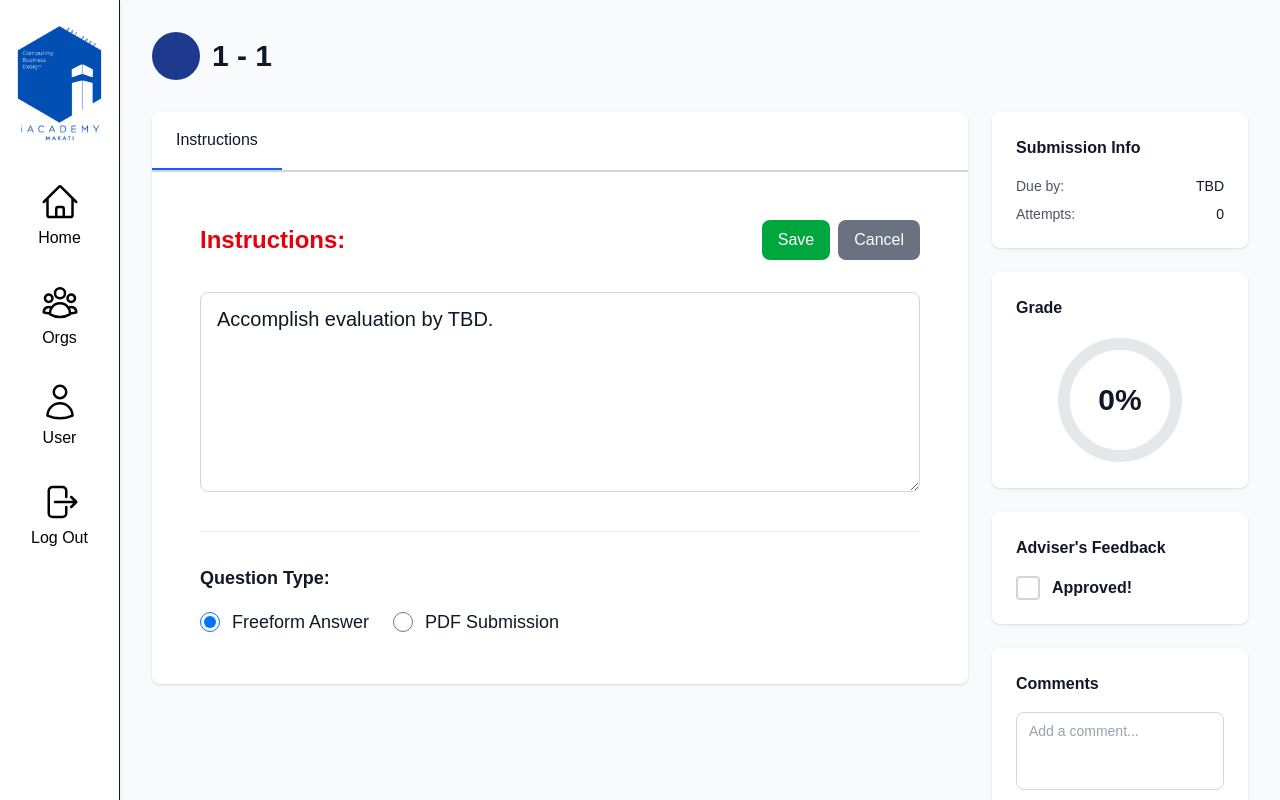
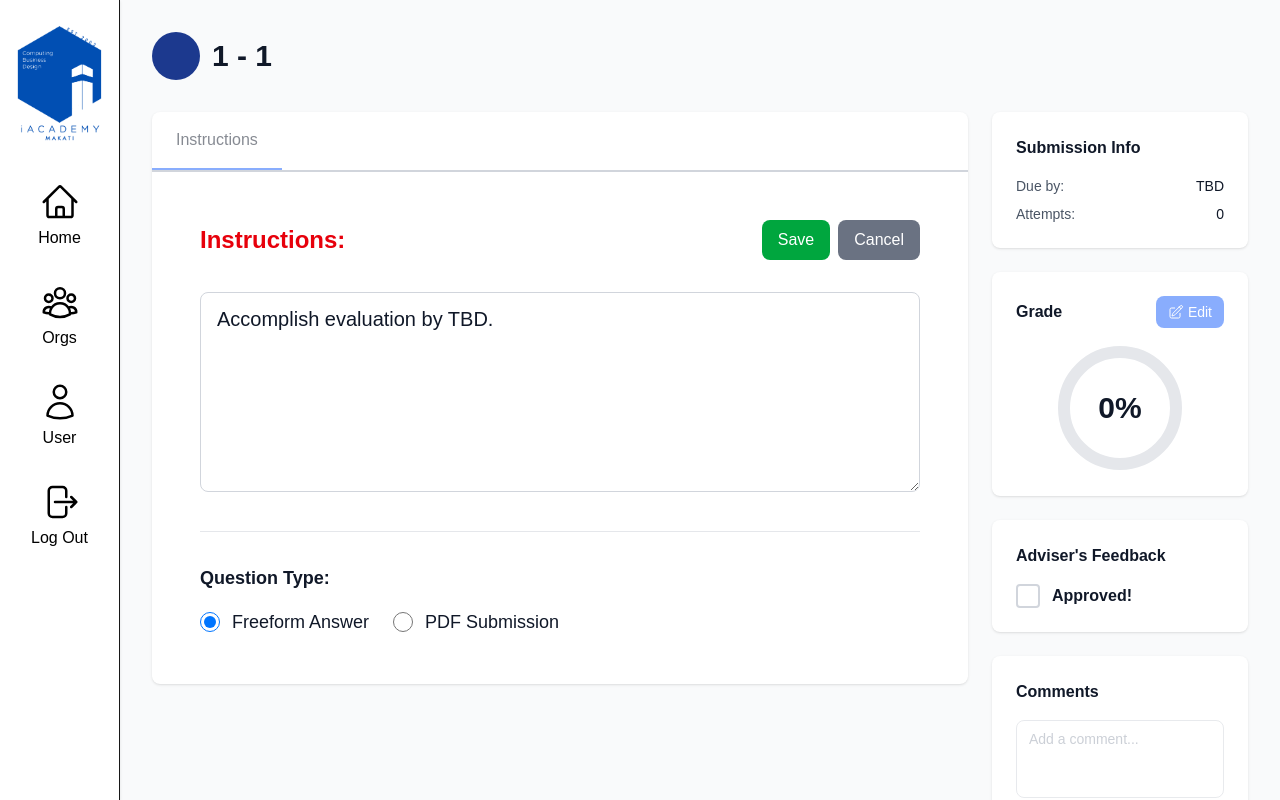
Before and after one commit to nanah1307/isope-thesis, a Next.js app: page /dashboard/orgs/1/requirements/1 in a window 1280 px wide. Both pictures are taken after a click on the button "Edit Instructions". Built offline with nearby package versions, Linux system fonts and the light colour scheme; no server answers.

Commit message:
Edit inst + grade

```diff
--- a/src/app/dashboard/orgs/[orgname]/requirements/[reqid]/page.tsx
+++ b/src/app/dashboard/orgs/[orgname]/requirements/[reqid]/page.tsx
@@ -40,6 +40,7 @@ export default function RequirementPage({ params }: { params: Promise<{ orgname:
   const [dueDate, setDueDate] = useState<Date | null>(null);
   const [currentTime, setCurrentTime] = useState(Date.now());
   const [isEditingInstructions, setIsEditingInstructions] = useState(false);
+  const [isEditingGrade, setIsEditingGrade] = useState(false);
   const [instructions, setInstructions] = useState('');
   const [questionType, setQuestionType] = useState<'freeform' | 'pdf'>('freeform');
 
@@ -125,7 +126,8 @@ export default function RequirementPage({ params }: { params: Promise<{ orgname:
       feedback: '',
       gradedAt: new Date().toISOString()
     }));
-    window.location.reload();
+    setSubmittedScore(score);
+    setIsEditingGrade(false);
   };
 
   const handleSaveInstructions = () => {
@@ -174,8 +176,13 @@ export default function RequirementPage({ params }: { params: Promise<{ orgname:
 
   const TabButton = ({ tab, label }: { tab: 'instructions' | 'grading'; label: string }) => (
     <button
-      onClick={() => setActiveTab(tab)}
-      className={`px-6 py-4 font-medium cursor-pointer ${
+      onClick={() => !isEditingInstructions && !isEditingGrade && setActiveTab(tab)}
+      disabled={isEditingInstructions || isEditingGrade}
+      className={`px-6 py-4 font-medium ${
+        isEditingInstructions || isEditingGrade
+          ? 'cursor-not-allowed opacity-50'
+          : 'cursor-pointer'
+      } ${
         activeTab === tab
           ? 'text-gray-900 border-b-2 border-blue-600'
           : 'text-gray-500 hover:text-gray-700'
@@ -186,8 +193,12 @@ export default function RequirementPage({ params }: { params: Promise<{ orgname:
   );
 
   return (
-    <div className="min-h-screen bg-gray-50 p-8">
-      <div className="max-w-7xl mx-auto">
+    <div className="min-h-screen bg-gray-50 p-8 relative">
+      {/* Overlay when editing */}
+      {(isEditingInstructions || isEditingGrade) && (
+        <div className="fixed inset-0 bg-opacity-50 z-40" />
+      )}
+      <div className="max-w-7xl mx-auto relative z-50">
         <div className="flex items-center gap-3 mb-8">
           <div className="w-12 h-12 bg-blue-900 rounded-full" />
           <h1 className="text-3xl font-bold text-gray-900">
@@ -209,7 +220,10 @@ export default function RequirementPage({ params }: { params: Promise<{ orgname:
                       {!isEditingInstructions ? (
                         <button
                           onClick={() => setIsEditingInstructions(true)}
-                          className="flex items-center gap-2 px-4 py-2 bg-blue-600 hover:bg-blue-700 text-white font-medium rounded-lg transition-colors cursor-pointer"
+                          disabled={isEditingGrade}
+                          className={`flex items-center gap-2 px-4 py-2 bg-blue-600 hover:bg-blue-700 text-white font-medium rounded-lg transition-colors ${
+                            isEditingGrade ? 'opacity-50 cursor-not-allowed' : 'cursor-pointer'
+                          }`}
                         >
                           <svg xmlns="http://www.w3.org/2000/svg" fill="none" viewBox="0 0 24 24" strokeWidth={1.5} stroke="currentColor" className="w-5 h-5">
                             <path strokeLinecap="round" strokeLinejoin="round" d="m16.862 4.487 1.687-1.688a1.875 1.875 0 1 1 2.652 2.652L10.582 16.07a4.5 4.5 0 0 1-1.897 1.13L6 18l.8-2.685a4.5 4.5 0 0 1 1.13-1.897l8.932-8.931Zm0 0L19.5 7.125M18 14v4.75A2.25 2.25 0 0 1 15.75 21H5.25A2.25 2.25 0 0 1 3 18.75V8.25A2.25 2.25 0 0 1 5.25 6H10" />
@@ -235,17 +249,13 @@ export default function RequirementPage({ params }: { params: Promise<{ orgname:
                     </div>
 
                     {isEditingInstructions ? (
+                      <>
                         <textarea
                           value={instructions}
                           onChange={(e) => setInstructions(e.target.value)}
                           className="w-full px-4 py-3 border border-gray-300 rounded-lg focus:outline-none focus:ring-2 focus:ring-blue-500 text-gray-900 text-xl font-medium min-h-[200px]"
                           placeholder="Enter instructions here..."
                         />
-                    ) : (
-                      <p className="text-gray-900 mb-10 leading-relaxed text-xl max-w-4xl font-medium">
-                        {instructions}
-                      </p>
-                    )}
 
                         <div className="mt-8 pt-8 border-t border-gray-200">
                           <h3 className="text-gray-900 font-bold text-lg mb-4">Question Type:</h3>
@@ -273,10 +283,13 @@ export default function RequirementPage({ params }: { params: Promise<{ orgname:
                               <span className="text-gray-900 font-medium text-lg">PDF Submission</span>
                             </label>
                           </div>
-                        <p className="text-blue-900 text-sm">
-                          {questionType === 'freeform' }
+                        </div>
+                      </>
+                    ) : (
+                      <p className="text-gray-900 mb-10 leading-relaxed text-xl max-w-4xl font-medium">
+                        {instructions}
                       </p>
-                    </div>
+                    )}
                   </div>
                 )}
                 {activeTab === 'grading' && hasSubmitted && (
@@ -285,34 +298,6 @@ export default function RequirementPage({ params }: { params: Promise<{ orgname:
                     <div className="mb-8 bg-gray-50 rounded-lg p-6 border border-gray-200">
                       <h3 className="text-lg font-semibold text-gray-900 mb-4">Submitted Answers</h3>
                       <AnswersDisplay />
-                    </div>
-                    <div className="mb-8">
-                      <h3 className="text-lg font-semibold text-gray-900 mb-4">Assessment</h3>
-                      <div className="space-y-6">
-                        <div>
-                          <label className="block text-sm font-medium text-gray-700 mb-2">
-                            Score (out of 100)
-                          </label>
-                          <input
-                            type="text"
-                            value={score || ''}
-                            onChange={(e) => {
-                              let value = parseInt(e.target.value);
-                              setScore(isNaN(value) ? 0 : Math.min(100, Math.max(1, value)));
-                            }}
-                            placeholder="100"
-                            className="w-full px-4 py-3 border border-gray-300 rounded-lg focus:outline-none focus:ring-2 focus:ring-blue-500 text-gray-900"
-                          />
-                        </div>
-                        <div className="pt-4">
-                          <button
-                            onClick={handleSubmitGrade}
-                            className="w-full bg-blue-600 hover:bg-blue-700 text-white font-semibold px-6 py-3 rounded-lg transition-colors cursor-pointer"
-                          >
-                            Submit Grade
-                          </button>
-                        </div>
-                      </div>
                     </div>
                   </div>
                 )}
@@ -335,7 +320,59 @@ export default function RequirementPage({ params }: { params: Promise<{ orgname:
               </div>
             </div>
             <div className="bg-white rounded-lg shadow-sm p-6">
-              <h3 className="font-semibold text-gray-900 mb-4">Grade</h3>
+              <div className="flex justify-between items-center mb-4">
+                <h3 className="font-semibold text-gray-900">Grade</h3>
+                {!isEditingGrade ? (
+                  <button
+                    onClick={() => setIsEditingGrade(true)}
+                    disabled={isEditingInstructions}
+                    className={`flex items-center gap-1 px-3 py-1.5 bg-blue-600 hover:bg-blue-700 text-white text-sm font-medium rounded-lg transition-colors ${
+                      isEditingInstructions ? 'opacity-50 cursor-not-allowed' : 'cursor-pointer'
+                    }`}
+                  >
+                    <svg xmlns="http://www.w3.org/2000/svg" fill="none" viewBox="0 0 24 24" strokeWidth={1.5} stroke="currentColor" className="w-4 h-4">
+                      <path strokeLinecap="round" strokeLinejoin="round" d="m16.862 4.487 1.687-1.688a1.875 1.875 0 1 1 2.652 2.652L10.582 16.07a4.5 4.5 0 0 1-1.897 1.13L6 18l.8-2.685a4.5 4.5 0 0 1 1.13-1.897l8.932-8.931Zm0 0L19.5 7.125M18 14v4.75A2.25 2.25 0 0 1 15.75 21H5.25A2.25 2.25 0 0 1 3 18.75V8.25A2.25 2.25 0 0 1 5.25 6H10" />
+                    </svg>
+                    Edit
+                  </button>
+                ) : (
+                  <button
+                    onClick={() => {
+                      setScore(submittedScore);
+                      setIsEditingGrade(false);
+                    }}
+                    className="px-3 py-1.5 bg-gray-500 hover:bg-gray-600 text-white text-sm font-medium rounded-lg transition-colors cursor-pointer"
+                  >
+                    Cancel
+                  </button>
+                )}
+              </div>
+
+              {isEditingGrade ? (
+                <div className="space-y-4">
+                  <div>
+                    <label className="block text-sm font-medium text-gray-700 mb-2">
+                      Score (out of 100)
+                    </label>
+                    <input
+                      type="text"
+                      value={score || ''}
+                      onChange={(e) => {
+                        let value = parseInt(e.target.value);
+                        setScore(isNaN(value) ? 0 : Math.min(100, Math.max(1, value)));
+                      }}
+                      placeholder="100"
+                      className="w-full px-4 py-3 border border-gray-300 rounded-lg focus:outline-none focus:ring-2 focus:ring-blue-500 text-gray-900"
+                    />
+                  </div>
+                  <button
+                    onClick={handleSubmitGrade}
+                    className="w-full bg-green-600 hover:bg-green-700 text-white font-semibold px-6 py-3 rounded-lg transition-colors cursor-pointer"
+                  >
+                    Submit Grade
+                  </button>
+                </div>
+              ) : (
                 <div className="flex justify-center">
                   <div className="relative w-32 h-32">
                     <svg className="w-32 h-32 transform -rotate-90">
@@ -354,6 +391,7 @@ export default function RequirementPage({ params }: { params: Promise<{ orgname:
                     </div>
                   </div>
                 </div>
+              )}
             </div>
             <div className="bg-white rounded-lg shadow-sm p-6">
               <h3 className="font-semibold text-gray-900 mb-4">Adviser's Feedback</h3>
@@ -369,17 +407,23 @@ export default function RequirementPage({ params }: { params: Promise<{ orgname:
                   value={newComment}
                   onChange={(e) => setNewComment(e.target.value)}
                   placeholder="Add a comment..."
-                  className="w-full px-3 py-2 text-gray-900 border border-gray-300 rounded-lg
+                  disabled={isEditingInstructions || isEditingGrade}
+                  className={`w-full px-3 py-2 text-gray-900 border border-gray-300 rounded-lg
                            focus:outline-none focus:ring-2 focus:ring-blue-500 resize-none
-                           text-sm placeholder:text-gray-400"
+                           text-sm placeholder:text-gray-400 ${
+                             isEditingInstructions || isEditingGrade ? 'opacity-50 cursor-not-allowed' : ''
+                           }`}
                   rows={3}
                 />
                 <button
                   type="button"
                   onClick={handleAddComment}
-                  className="mt-2 w-full bg-blue-600 hover:bg-blue-700 disabled:bg-gray-300
+                  disabled={isEditingInstructions || isEditingGrade}
+                  className={`mt-2 w-full bg-blue-600 hover:bg-blue-700 disabled:bg-gray-300
                            disabled:cursor-not-allowed text-white font-medium px-4 py-2
-                           rounded-lg transition-colors text-sm cursor-pointer"
+                           rounded-lg transition-colors text-sm ${
+                             isEditingInstructions || isEditingGrade ? '' : 'cursor-pointer'
+                           }`}
                 >
                   Add Comment
                 </button>
@@ -395,7 +439,10 @@ export default function RequirementPage({ params }: { params: Promise<{ orgname:
                       <button
                         type="button"
                         onClick={() => handleDeleteComment(c.id)}
-                        className="text-gray-400 hover:text-red-600 transition-colors cursor-pointer"
+                        disabled={isEditingInstructions || isEditingGrade}
+                        className={`text-gray-400 hover:text-red-600 transition-colors ${
+                          isEditingInstructions || isEditingGrade ? 'opacity-50 cursor-not-allowed' : 'cursor-pointer'
+                        }`}
                       >
                         <svg xmlns="http://www.w3.org/2000/svg" fill="none" viewBox="0 0 24 24"
                           strokeWidth={1.5} stroke="currentColor" className="w-4 h-4">
```
Lines whose indentation alone changed are shown as unchanged.
